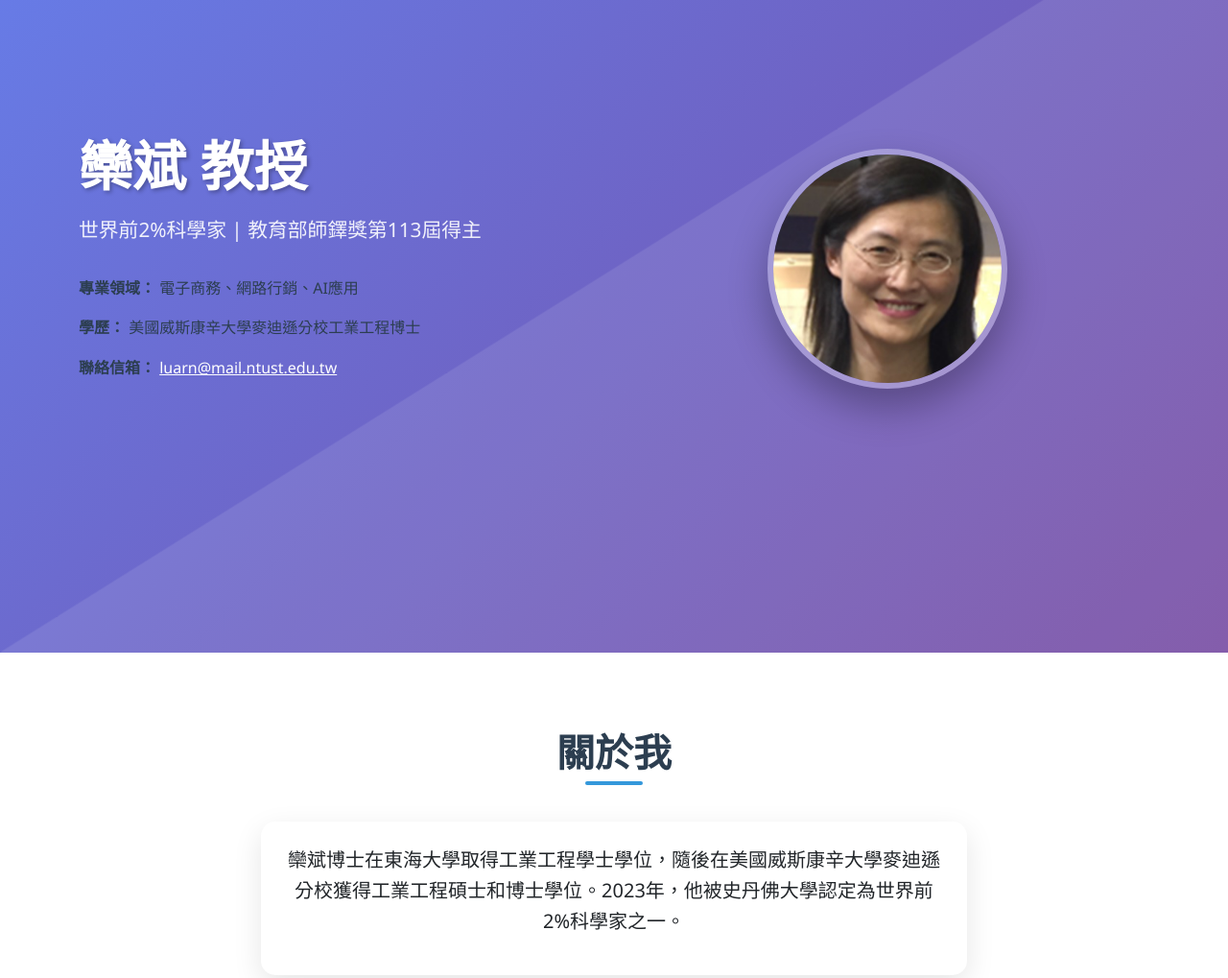
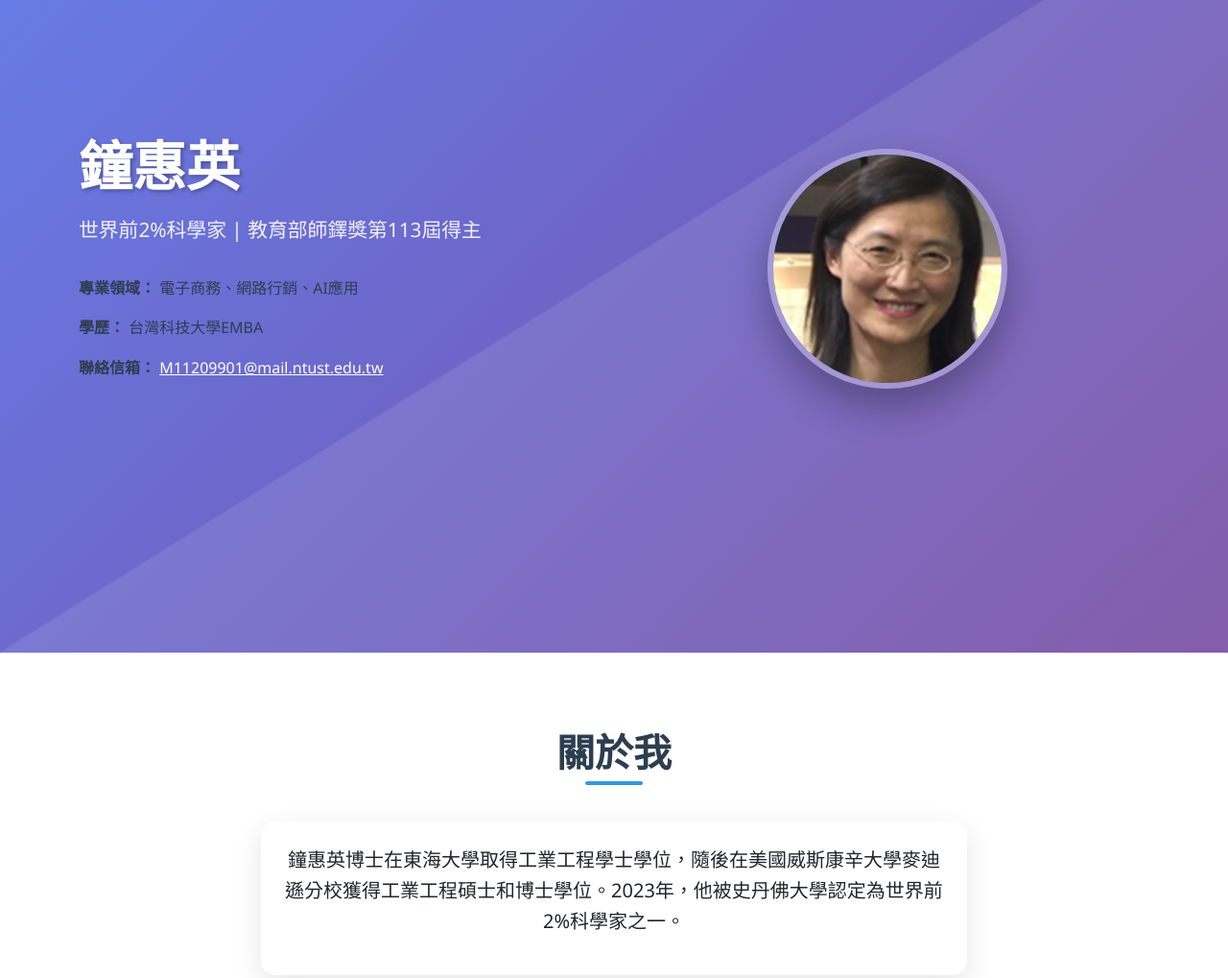
Before and after one commit to tiffanychung-ntust/tiffanychung-ntust.github.io, a plain HTML site: page index.html in a window 1280 px wide. Shown: the part 120-1139 px from the top of the page at 96% size. Drawn offline with nearby package versions, Linux system fonts and the light colour scheme.

Commit message:
Add files via upload

```diff
--- a/index.html
+++ b/index.html
@@ -156,15 +156,15 @@
     <script>
         // ====== 使用者資料區域 - 請修改以下內容 ======
         const profileData = {
-            name: "欒斌 教授",
+            name: "鐘惠英 ",
             title: "世界前2%科學家 | 教育部師鐸獎第113屆得主",
             expertise: "電子商務、網路行銷、AI應用",
-            education: "美國威斯康辛大學麥迪遜分校工業工程博士",
-            email: "luarn@mail.ntust.edu.tw",
-            about: "欒斌博士在東海大學取得工業工程學士學位，隨後在美國威斯康辛大學麥迪遜分校獲得工業工程碩士和博士學位。2023年，他被史丹佛大學認定為世界前2%科學家之一。",
-            contactEmail: "luarn@mail.ntust.edu.tw",
+            education: "台灣科技大學EMBA",
+            email: "M11209901@mail.ntust.edu.tw",
+            about: "鐘惠英博士在東海大學取得工業工程學士學位，隨後在美國威斯康辛大學麥迪遜分校獲得工業工程碩士和博士學位。2023年，他被史丹佛大學認定為世界前2%科學家之一。",
+            contactEmail: "M11209901@mail.ntust.edu.tw",
             phone: "886-2-2737-6754",
-            location: "研究室: T2-409<br>國立臺灣科技大學"
+            location: "教室: 513<br>國立臺灣科技大學"
         };
         // ====== 使用者資料區域結束 ======
 
```
